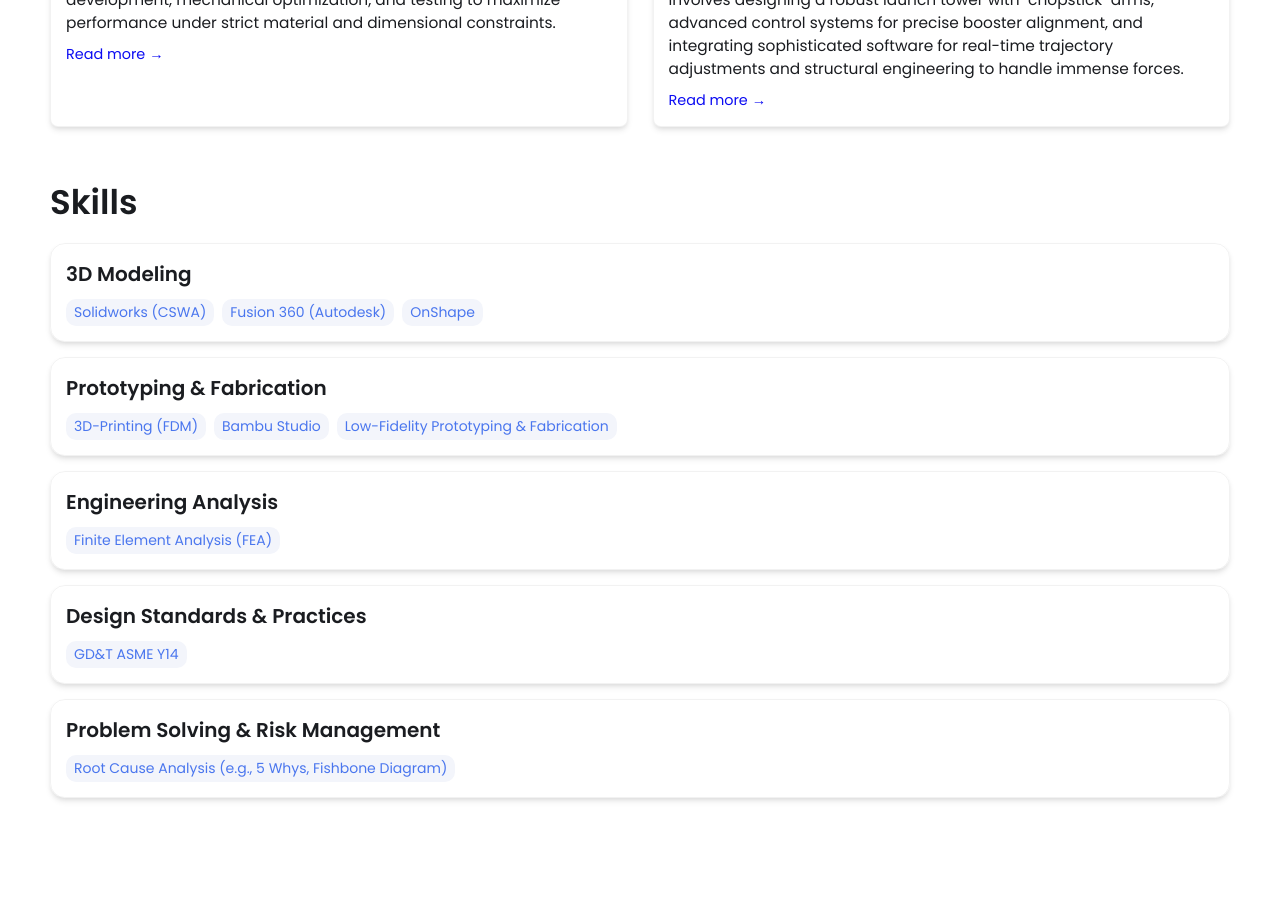
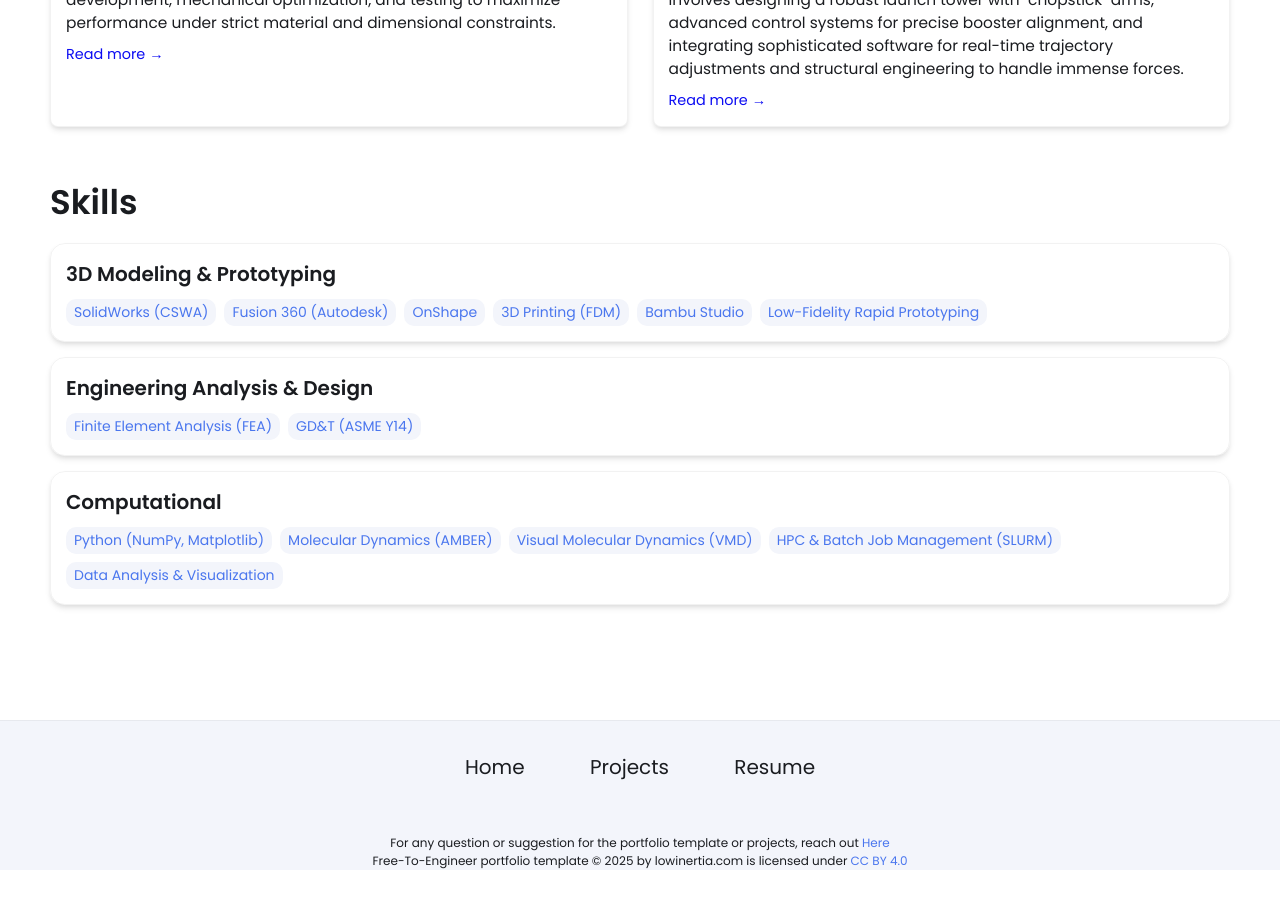
Before and after one commit to RobinKHur/RobinKHur.github.io, a Jekyll site: the page built from index.html, in a window 1280 px wide and 900 px high, scrolled down 2520 px. Built offline with Jekyll 4.4.1, drawn with Linux system fonts in a browser that asks for light colours; after the commit the page ends 3390 px from its top, so only the background shows below that.

Commit message:
Update _config.yml

```diff
--- a/_config.yml
+++ b/_config.yml
@@ -50,25 +50,25 @@ external-links:    # input only your own url slug. The icons with missing entrie
 
 # Skills Section - Add the list of your Skills by categories/tools. The indentation for each level needs to be precise.
 skills:
-  - category: 3D Modeling
+  - category: 3D Modeling & Prototyping
     tools:
-    - Solidworks (CSWA)
-    - Fusion 360 (Autodesk)
-    - OnShape
-  - category: Prototyping & Fabrication
-    tools:
-    - 3D-Printing (FDM)
-    - Bambu Studio
-    - Low-Fidelity Prototyping & Fabrication
-  - category: Engineering Analysis
+      - SolidWorks (CSWA)
+      - Fusion 360 (Autodesk)
+      - OnShape
+      - 3D Printing (FDM)
+      - Bambu Studio
+      - Low-Fidelity Rapid Prototyping
+  - category: Engineering Analysis & Design
     tools:
       - Finite Element Analysis (FEA)
-  - category: Design Standards & Practices
+      - GD&T (ASME Y14)
+  - category: Computational
     tools:
-    - GD&T ASME Y14
-  - category: Problem Solving & Risk Management
-    tools:
-    - Root Cause Analysis (e.g., 5 Whys, Fishbone Diagram)
+      - Python (NumPy, Matplotlib)
+      - Molecular Dynamics (AMBER)
+      - Visual Molecular Dynamics (VMD)
+      - HPC & Batch Job Management (SLURM)
+      - Data Analysis & Visualization
 
 
 # Contact Form Setup. Setup an account and copy over the key. When someone fills out the form, it will be received in your email.
```
